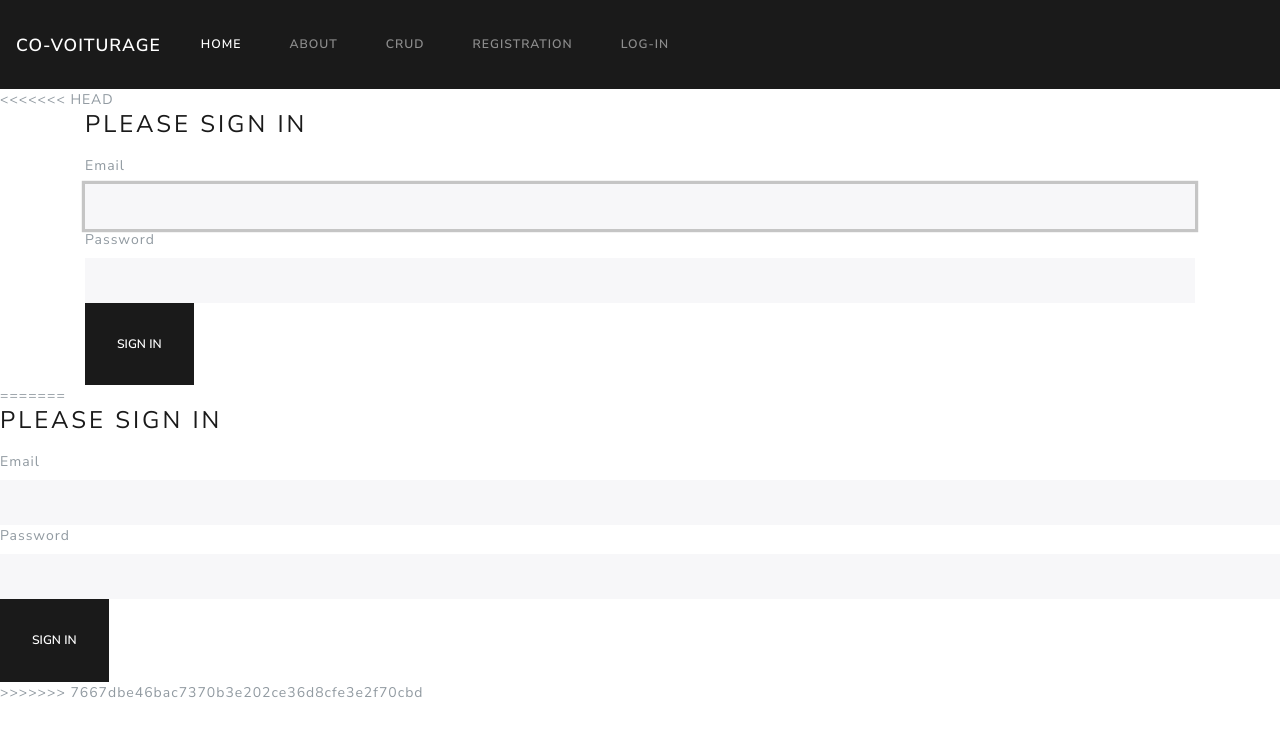
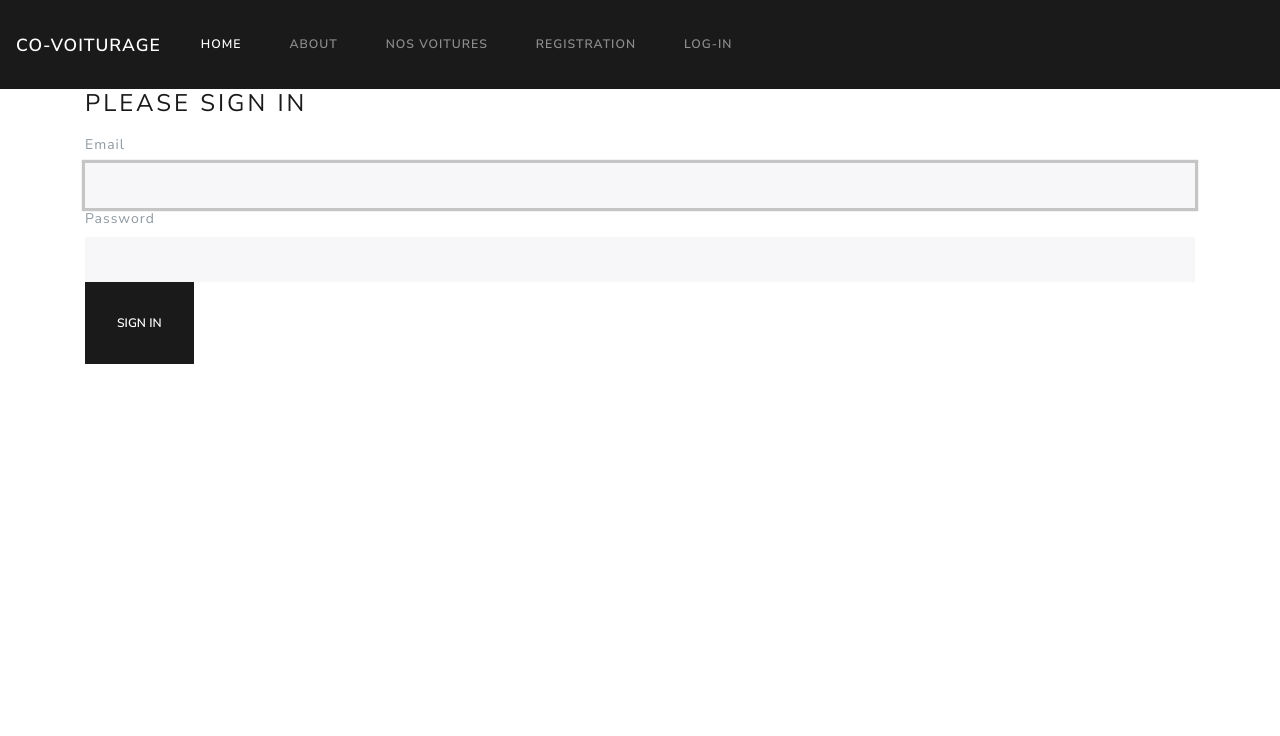
Before and after one commit to Landonique/Systeme-de-reservation, a Symfony app: template templates/security/login.html.twig in a window 1280 px wide. Shown: the top 736 px of the page. Run offline with Twig, Linux system fonts and the light colour scheme; the template is opened without the code that fills it, so the values that code supplies are empty; some libraries are stand-ins or nearby versions.

Commit message:
voiture crud

```diff
--- a/templates/base.html.twig
+++ b/templates/base.html.twig
@@ -25,7 +25,7 @@
                 <a class="nav-link" href="{{ path("about") }}">About</a>
             </li>
             <li class="nav-item">
-                <a class="nav-link" href="{{ path("voiture_new") }}">CRUD</a>
+                <a class="nav-link" href="{{ path("voiture_index") }}">Nos voitures</a>
             </li>
             <li class="nav-item">
                 <a class="nav-link" href="{{ path("app_register") }}">Registration</a>
--- a/templates/security/login.html.twig
+++ b/templates/security/login.html.twig
@@ -3,7 +3,7 @@
 {% block title %}Log in!{% endblock %}
 
 {% block body %}
-<<<<<<< HEAD
+
     <div class="container">
         <form method="post">
             {% if error %}
@@ -42,43 +42,5 @@
             </button>
         </form>
     </div>
-=======
-    <form method="post">
-        {% if error %}
-            <div class="alert alert-danger">{{ error.messageKey|trans(error.messageData, 'security') }}</div>
-        {% endif %}
 
-        {% if app.user %}
-            <div class="mb-3">
-                You are logged in as {{ app.user.username }}, <a href="{{ path('app_logout') }}">Logout</a>
-            </div>
-        {% endif %}
-
-        <h1 class="h3 mb-3 font-weight-normal">Please sign in</h1>
-        <label for="inputEmail">Email</label>
-        <input type="email" value="{{ last_username }}" name="email" id="inputEmail" class="form-control" required
-               autofocus>
-        <label for="inputPassword">Password</label>
-        <input type="password" name="password" id="inputPassword" class="form-control" required>
-
-        <input type="hidden" name="_csrf_token"
-               value="{{ csrf_token('authenticate') }}"
-        >
-
-        {#
-            Uncomment this section and add a remember_me option below your firewall to activate remember me functionality.
-            See https://symfony.com/doc/current/security/remember_me.html
-
-            <div class="checkbox mb-3">
-                <label>
-                    <input type="checkbox" name="_remember_me"> Remember me
-                </label>
-            </div>
-        #}
-
-        <button class="btn btn-lg btn-primary" type="submit">
-            Sign in
-        </button>
-    </form>
->>>>>>> 7667dbe46bac7370b3e202ce36d8cfe3e2f70cbd
 {% endblock %}
--- a/templates/voiture/_delete_form.html.twig
+++ b/templates/voiture/_delete_form.html.twig
@@ -1,5 +1,5 @@
 <form method="post" action="{{ path('voiture_delete', {'id': voiture.id}) }}" onsubmit="return confirm('Are you sure you want to delete this item?');">
     <input type="hidden" name="_method" value="DELETE">
     <input type="hidden" name="_token" value="{{ csrf_token('delete' ~ voiture.id) }}">
-    <button class="btn">Delete</button>
+    <button class="btn btn-primary">Delete</button>
 </form>
--- a/templates/voiture/_form.html.twig
+++ b/templates/voiture/_form.html.twig
@@ -1,4 +1,4 @@
 {{ form_start(form) }}
     {{ form_widget(form) }}
-    <button class="btn">{{ button_label|default('Save') }}</button>
+    <button class="btn btn-primary">{{ button_label|default('Save') }}</button>
 {{ form_end(form) }}
```
